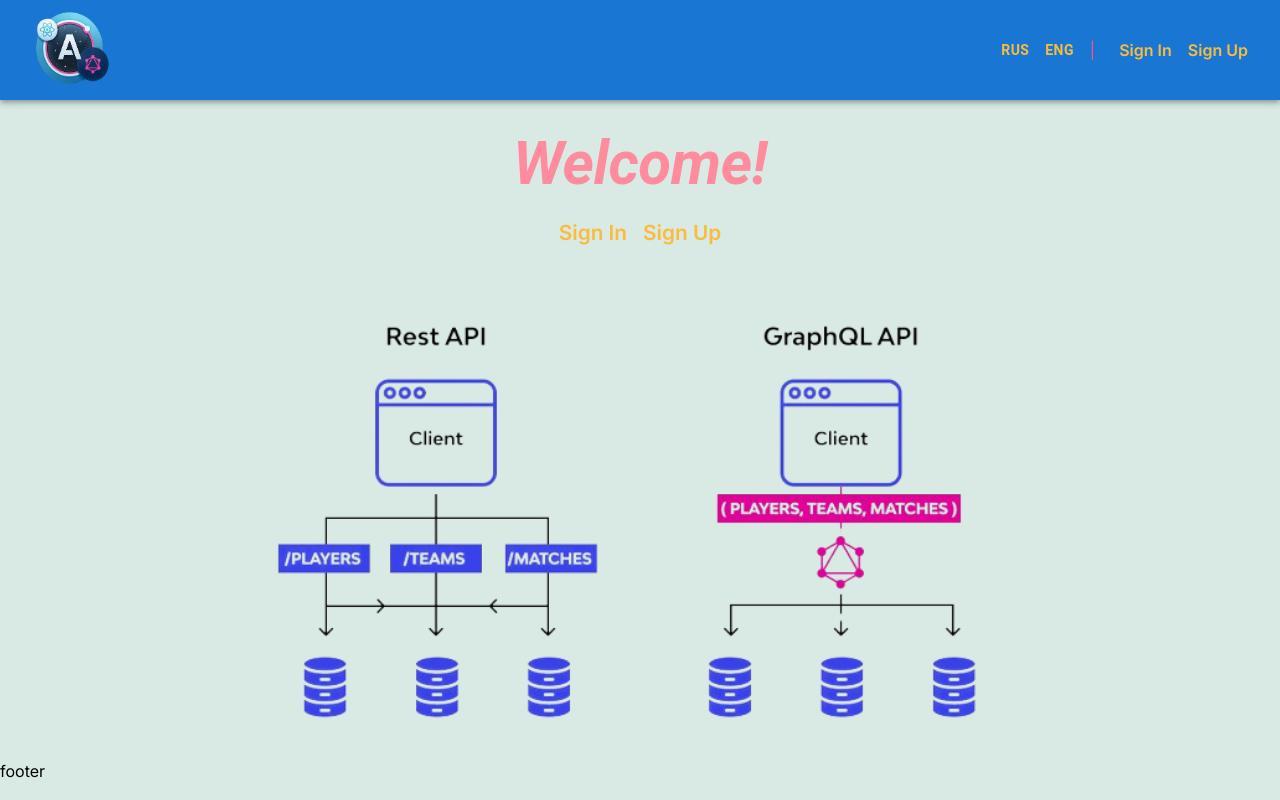
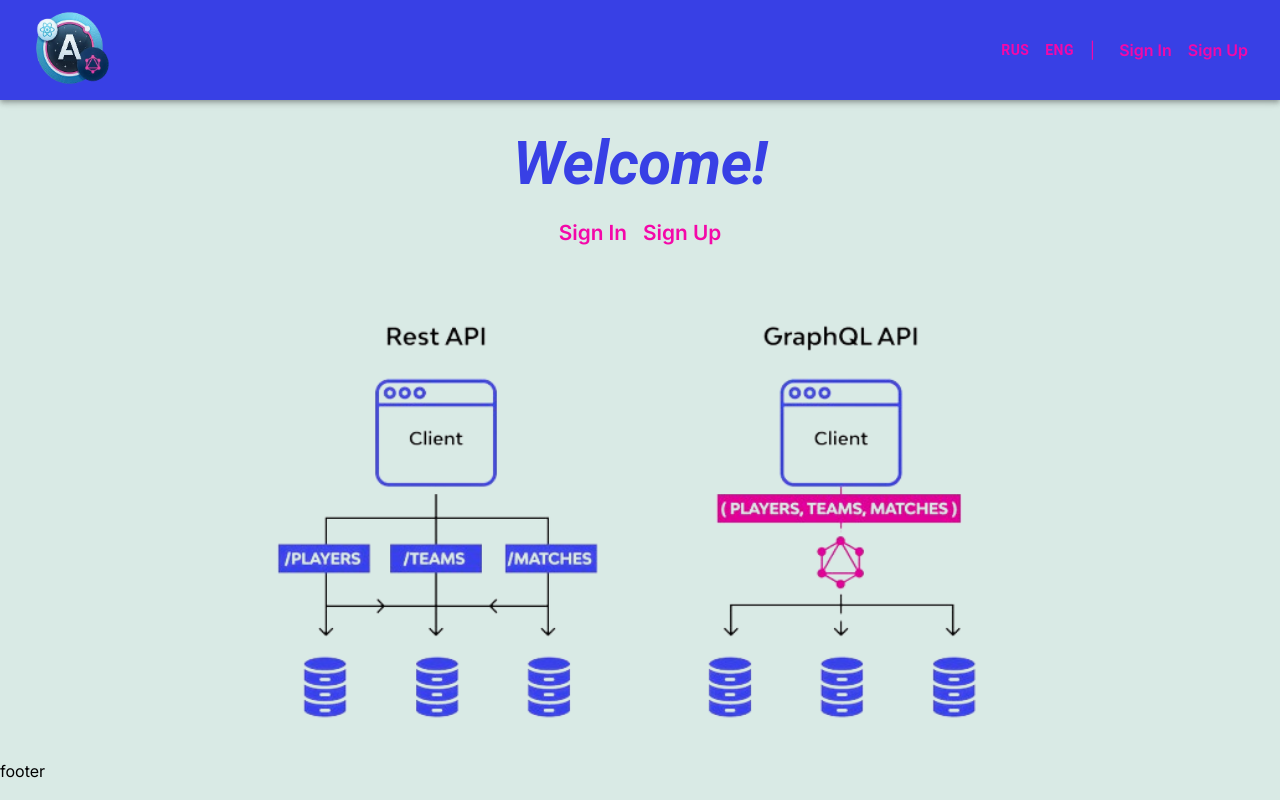
Before and after one commit to sad1k/graphiql-app, a Next.js app: page / in a window 1280 px wide. Built offline with nearby package versions, Linux system fonts and the light colour scheme.

Commit message:
refactor:change colors

```diff
--- a/src/components/Header/HeaderStyle.ts
+++ b/src/components/Header/HeaderStyle.ts
@@ -1,3 +1,5 @@
+import { BLUE_COLOR } from '@/constants/colors';
+
 export const headerStyle = {
   container: {
     flexGrow: 1,
@@ -6,5 +8,5 @@ export const headerStyle = {
     justifyContent: 'space-between',
     p: '.5rem 2rem',
   },
-  header: { '& .MuiToolbar-root': { padding: 0 } },
+  header: { backgroundColor: BLUE_COLOR, '& .MuiToolbar-root': { padding: 0 } },
 };
--- a/src/components/Home/HomeStyle.ts
+++ b/src/components/Home/HomeStyle.ts
@@ -1,4 +1,4 @@
-import { LIGHT_PINK_COLOR } from '@/constants/colors';
+import { BLUE_COLOR } from '@/constants/colors';
 
 const style = {
   linkContainer: {
@@ -20,16 +20,13 @@ const style = {
   title: {
     textAlign: 'center',
     mt: 5,
-    color: LIGHT_PINK_COLOR,
+    color: BLUE_COLOR,
     fontWeight: 'bold',
     fontStyle: 'Italic',
     fontSize: '2rem',
     '@media (min-width: 670px)': { fontSize: '3.75rem' },
     lineHeight: '3rem',
   },
-  spanTitle: {
-    color: LIGHT_PINK_COLOR,
-  },
 };
 
 export default style;
--- a/src/components/Home/HomeTitle/HomeTitle.tsx
+++ b/src/components/Home/HomeTitle/HomeTitle.tsx
@@ -2,7 +2,7 @@ import { FC } from 'react';
 import { Typography } from '@mui/material';
 import style from '../HomeStyle';
 
-const { title, spanTitle } = style;
+const { title } = style;
 
 interface IHomeTitle {
   name: undefined | string;
@@ -11,7 +11,7 @@ interface IHomeTitle {
 const HomeTitle: FC<IHomeTitle> = ({ name }) => (
   <Typography component='h2' variant='h2' sx={title}>
     {name ? `Welcome Back, ` : 'Welcome!'}
-    {name && <span style={spanTitle}>{name}!</span>}
+    {name && <span>{name}!</span>}
   </Typography>
 );
 
--- a/src/components/Link/Link.tsx
+++ b/src/components/Link/Link.tsx
@@ -9,10 +9,10 @@ interface ILink {
 
 const style = {
   textTransform: 'capitalize',
-  color: YELLOW_COLOR,
+  color: PINK_COLOR,
   fontWeight: '600',
   '&:hover': {
-    color: PINK_COLOR,
+    color: YELLOW_COLOR,
   },
 };
 
--- a/src/components/Navigation/NavLinks/NavLinks.tsx
+++ b/src/components/Navigation/NavLinks/NavLinks.tsx
@@ -8,11 +8,11 @@ import { ABOUT, HOME, SIGN_IN, SIGN_UP } from '@/constants/path';
 import useAuthData from '@/hooks/useAuthData';
 
 import CustomLink from '@/components/Link/Link';
-import { RED_COLOR } from '@/constants/colors';
 import navStyle from '../NavStyle';
 import LanguageButtons from '../LanguageButtons/LanguageButtons';
 
-const { container, driverContainer, button, hr, linkContainer } = navStyle;
+const { container, driverContainer, hr, linkContainer, signOutButton } =
+  navStyle;
 
 interface INavLinks {
   toggleDrawer: (newOpen: boolean) => () => void;
@@ -40,11 +40,7 @@ const NavLinks: FC<INavLinks> = ({ toggleDrawer, isDriverBar }) => {
         <Box sx={linkContainer}>
           <CustomLink href={HOME} text='Home' />{' '}
           <CustomLink href={ABOUT} text='about us' />
-          <Button
-            type='button'
-            onClick={removeAuthData}
-            sx={{ ...button, color: RED_COLOR }}
-          >
+          <Button type='button' onClick={removeAuthData} sx={signOutButton}>
             Sign Out
           </Button>
         </Box>
--- a/src/components/Navigation/NavStyle.ts
+++ b/src/components/Navigation/NavStyle.ts
@@ -8,13 +8,25 @@ const navStyle = {
     '@media (min-width: 600px)': { paddingRight: 0, paddingLeft: 0 },
   },
   button: {
-    color: YELLOW_COLOR,
+    color: PINK_COLOR,
     fontWeight: 600,
     border: 'none',
     p: 0,
     '&:hover': {
       backgroundColor: 'transparent',
+      color: YELLOW_COLOR,
+    },
+  },
+
+  signOutButton: {
+    color: YELLOW_COLOR,
+    fontWeight: 600,
+    border: `2px solid ${YELLOW_COLOR}`,
+    borderRadius: 0,
+    p: 0.5,
+    '&:hover': {
       color: PINK_COLOR,
+      border: `2px solid ${PINK_COLOR}`,
     },
   },
   hr: {
@@ -24,9 +36,12 @@ const navStyle = {
   burger: {
     display: { xs: 'block', sm: 'none' },
     ml: 2,
+    '& .MuiSvgIcon-root': {
+      color: PINK_COLOR,
+    },
     '&:hover': {
       '& .MuiSvgIcon-root': {
-        color: 'red',
+        color: YELLOW_COLOR,
       },
     },
   },
--- a/src/components/Navigation/Navigation.tsx
+++ b/src/components/Navigation/Navigation.tsx
@@ -1,13 +1,6 @@
 'use client';
 
-import {
-  Toolbar,
-  IconButton,
-  Box,
-  ToggleButtonGroup,
-  ToggleButton,
-  Drawer,
-} from '@mui/material';
+import { Toolbar, IconButton, Drawer } from '@mui/material';
 
 import MenuIcon from '@mui/icons-material/Menu';
 import { useState } from 'react';
@@ -20,9 +13,7 @@ const { burger, drawer } = navStyle;
 const Navigation = () => {
   const [isDrawerOpened, setIsDrawerOpened] = useState(false);
 
-  const toggleDrawer = (newOpen: boolean) => () => {
-    setIsDrawerOpened(newOpen);
-  };
+  const toggleDrawer = (newOpen: boolean) => () => setIsDrawerOpened(newOpen);
 
   return (
     <Toolbar>
--- a/src/constants/colors.ts
+++ b/src/constants/colors.ts
@@ -1,6 +1,4 @@
-export const TEAL_COLOR = 'rgb(180, 214, 205)';
 export const YELLOW_COLOR = 'rgb(250, 188, 63)';
-export const PINK_COLOR = 'rgb(255, 78, 136)';
+export const PINK_COLOR = 'rgb(244, 8, 169)';
 export const LIGHT_PINK_COLOR = 'rgb(255, 140, 158)';
-export const RED_COLOR = 'rgb(207, 16, 32)';
-export const BLUE_COLOR = 'rgb(25, 118, 210)';
+export const BLUE_COLOR = 'rgb(56, 64, 229)';
```
